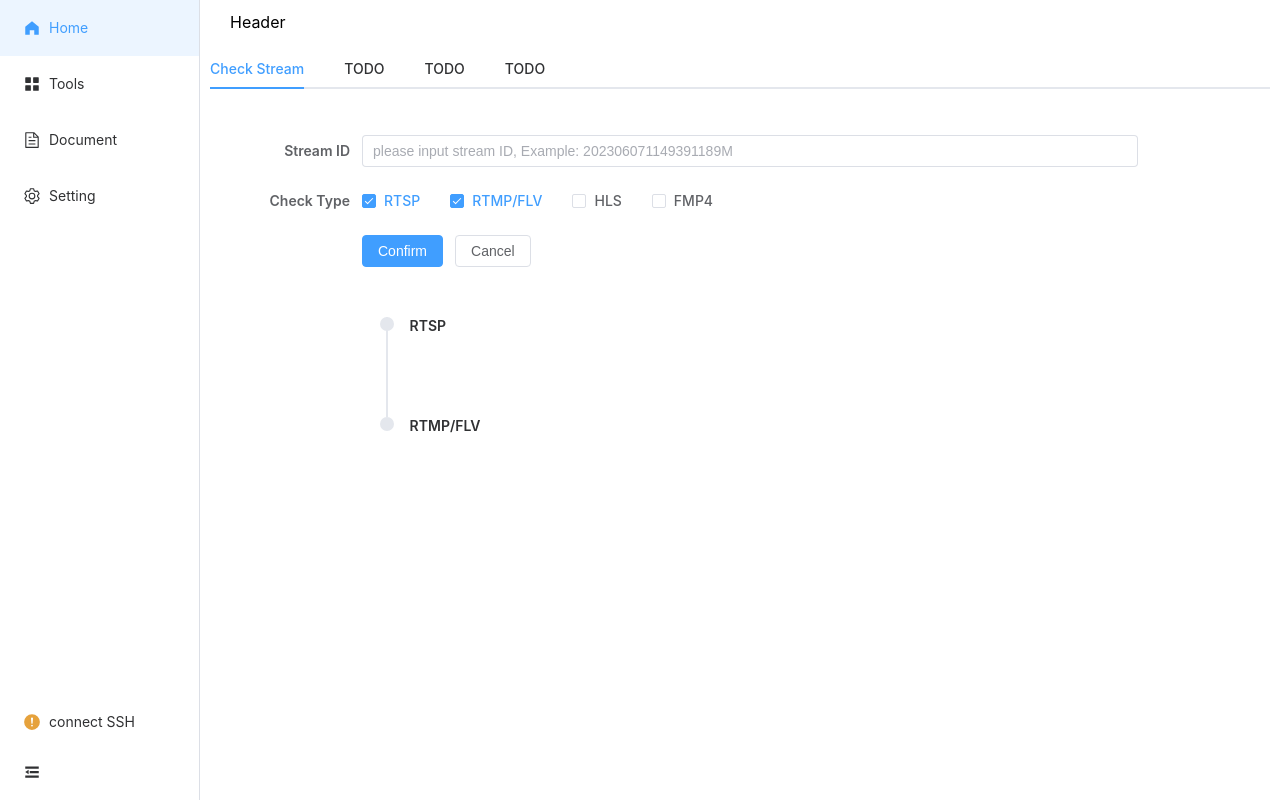
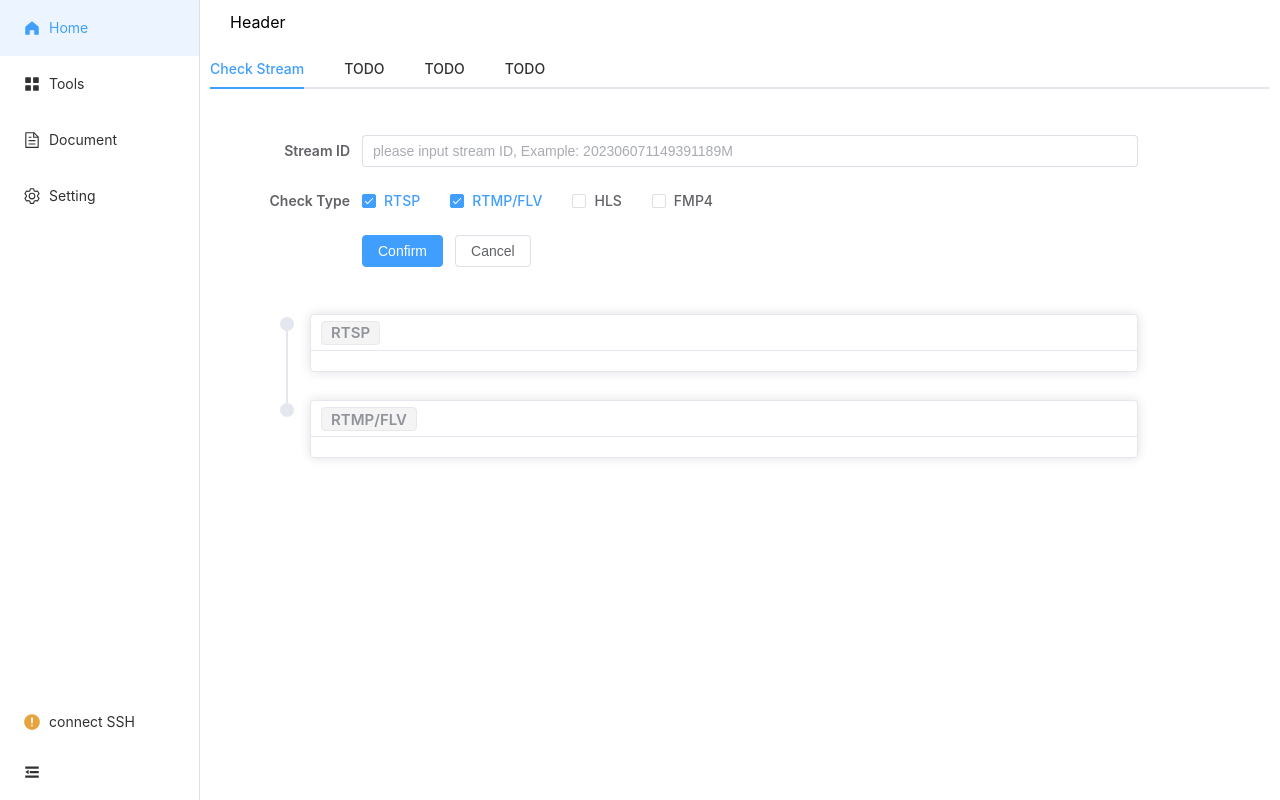
Before and after one commit to KkemChen/Maintain_Tools, a Vue app: page /tools in a window 1280 px wide. Built offline with nearby package versions, Linux system fonts and the light colour scheme.

Commit message:
feat: 完善checkStream页面及接口返回数据解析

```diff
--- a/src/components/tools/CheckStream.vue
+++ b/src/components/tools/CheckStream.vue
@@ -23,6 +23,9 @@ interface Activity {
   icon: any;
   size: string;
   color: string;
+  video: [];
+  audio: [];
+  tagColor: string;
 }
 
 const activities = ref<Activity[]>([]);
@@ -34,18 +37,30 @@ const initActivities = () => {
     icon: null,
     size: 'large',
     color: '',
+    video: [],
+    audio: [],
+    tagColor: 'info',
   }));
 };
 
 watch(() => form.type, initActivities);
 
-const test1 = {
-  code: 0,
-  message: 'success',
+const setSuccessStatus = (activity) => {
+  activity.color = '#67C23A';
+  activity.icon = Select;
+  activity.tagColor = 'success';
 };
-const test2 = {
-  code: -1,
-  message: 'failed',
+
+const setFailedStatus = (activity) => {
+  activity.color = '#F56C6C';
+  activity.icon = CloseBold;
+  activity.tagColor = 'danger';
+};
+
+const setProcesstatus = (activity) => {
+  activity.color = '#409EFF';
+  activity.icon = MoreFilled;
+  activity.tagColor = '';
 };
 
 const onSubmit = async () => {
@@ -53,20 +68,69 @@ const onSubmit = async () => {
 
   for (const activity of activities.value) {
     // 对每个 activity 执行异步操作
-    activity.color = '#409EFF';
-    activity.icon = MoreFilled;
+    setProcesstatus(activity);
     try {
       const res = await checkStream('192.168.1.172:6622', 'rtsp://kkem.me:1554/live/test');
       console.log(res);
 
-      const data = res;
-      activity.color = data.code === 0 ? '#67C23A' : '#F56C6C';
-      activity.icon = data.code === 0 ? Select : CloseBold;
+      const data = res.data;
+      if (res.code === 0) {
+        setSuccessStatus(activity);
+        console.log(data.video);
+        console.log(data.audio);
+
+        activity.video = data.video;
+        activity.audio = data.audio;
+      } else {
+        setFailedStatus(activity);
+      }
     } catch (error) {
       console.error('Error:', error);
-      activity.color = '#F56C6C'; // 错误时设置为红色
-      activity.icon = CloseBold;
+      setFailedStatus(activity);
     }
+  }
+};
+
+function channelDescription(channelCount) {
+  switch (channelCount) {
+    case 1:
+      return 'mono';
+    case 2:
+      return 'stereo';
+    // 添加更多的声道描述
+    default:
+      return `${channelCount} channels`;
+  }
+}
+
+const formatStreamInfo = (stream) => {
+  let formattedString = '';
+
+  if (stream.codec_type === 'video') {
+    formattedString = `Stream #${stream.index}:  Video: ${stream.codec_name},  ${stream.pix_fmt},  ${stream.width}x${stream.height}`;
+    // 这里可以添加更多的视频相关信息，例如帧率等
+  } else if (stream.codec_type === 'audio') {
+    formattedString = `Stream #${stream.index}:  Audio: ${stream.codec_name},  ${
+      stream.sample_rate
+    } Hz,  ${channelDescription(stream.channels)},  ${stream.sample_fmt}`;
+    // 这里可以添加更多的音频相关信息
+  }
+
+  return formattedString;
+};
+
+const getStreamUrl = (type, id) => {
+  switch (type) {
+    case 'RTSP':
+      return `rtsp://192.168.1.172/live/${id}`;
+    case 'RTMP/FLV':
+      return `http://192.168.1.172:8096/live/${id}.live.flv`;
+    case 'HLS':
+      return `http://192.168.1.172:8096/live/${id}/hls.m3u8`;
+    case 'FMP4':
+      return `http://192.168.1.172:8096/live/${id}.mp4`;
+    default:
+      return;
   }
 };
 
@@ -108,7 +172,19 @@ onMounted(() => {
           :timestamp="activity.timestamp"
           style="height: 20%"
         >
-          {{ activity.content }}
+          <el-card shadow="always">
+            <template #header>
+              <el-tag :type="activity.tagColor" class="item-tag">
+                {{ activity.content }}
+              </el-tag>
+            </template>
+            <div v-for="(stream, streamIndex) in activity.video" :key="streamIndex">
+              {{ formatStreamInfo(stream) }}
+            </div>
+            <div v-for="(stream, streamIndex) in activity.audio" :key="streamIndex">
+              {{ formatStreamInfo(stream) }}
+            </div>
+          </el-card>
         </el-timeline-item>
       </el-timeline>
     </div>
@@ -117,9 +193,23 @@ onMounted(() => {
 
 <style scoped lang="scss">
 .item-box {
-  margin-left: 10%;
+  margin-left: 0%;
   margin-top: 5%;
-  height: 50vh;
+  padding-right: 10%;
   white-space: pre-wrap;
 }
+
+:deep(.el-card__header) {
+  padding: 5px 10px;
+}
+
+:deep(.el-card__body) {
+  padding: 10px;
+  // height: 10vh;
+  display: flex-direction;
+}
+
+.item-tag {
+  font-size: 15px;
+}
 </style>
```
Also changed, not shown: 1 other file (tests, documents, lock files or other folders).
